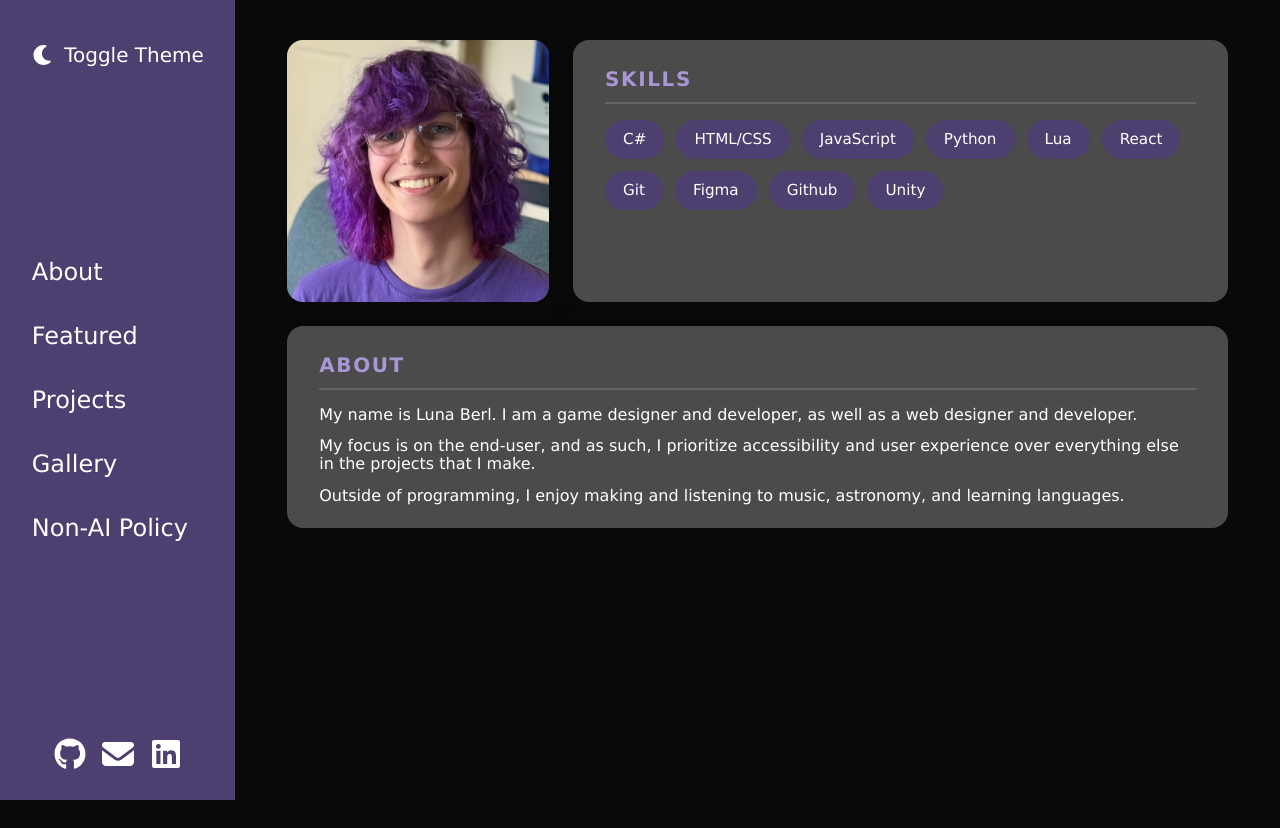
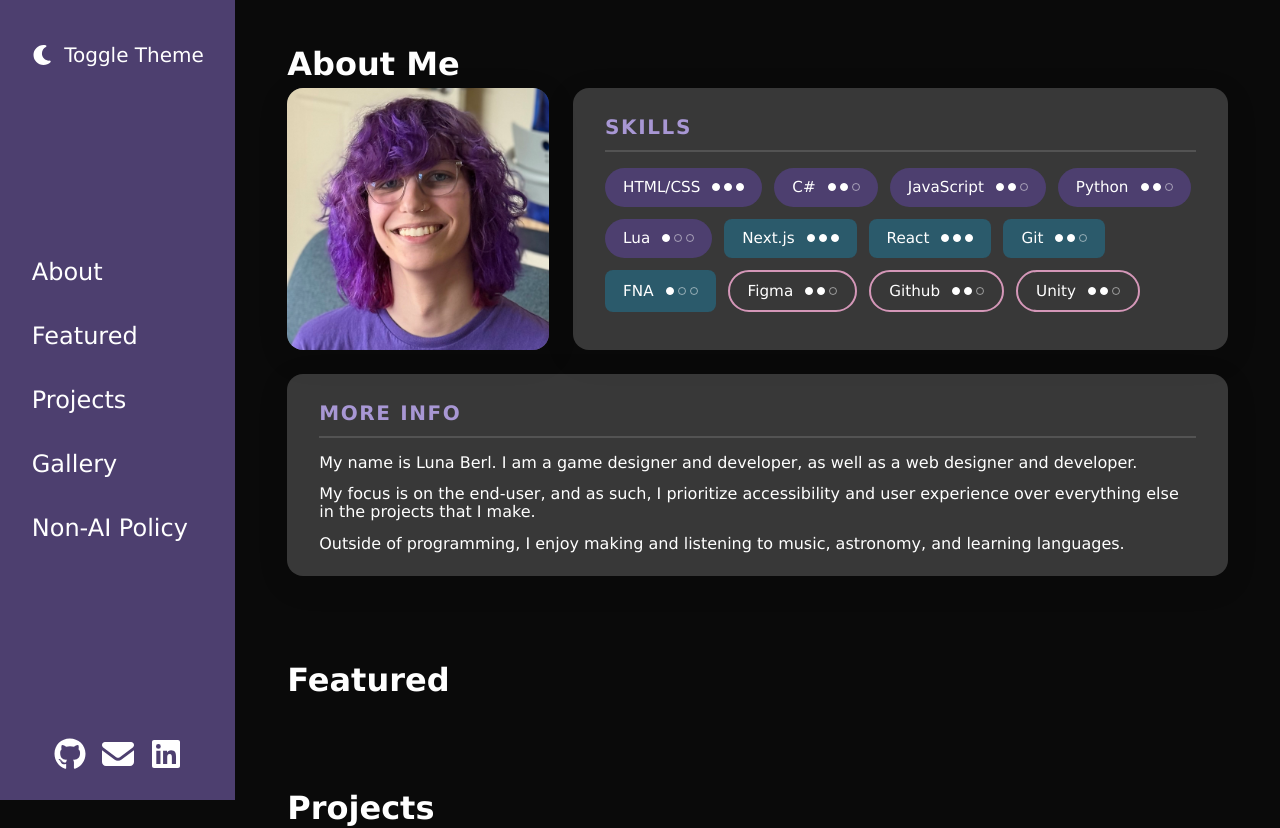
Before and after one commit to Echoviax/portfolio2, a Next.js app: page / in a window 1280 px wide. Shown: the top 828 px of the page. Built offline with nearby package versions, Linux system fonts and the light colour scheme.

Commit message:
Updated skills

```diff
--- a/app/components/About.tsx
+++ b/app/components/About.tsx
@@ -17,24 +17,26 @@ export default function AboutPage() {
                 {/* These'll eventually be color/shape coded and have an indicator of proficiency */}
                 <div id="about-skill-parent">
                     {/* Programming languages */}
-                    <SkillCell name="C#" />
-                    <SkillCell name="HTML/CSS" />
-                    <SkillCell name="JavaScript" />
-                    <SkillCell name="Python" />
-                    <SkillCell name="Lua" />
+                    <SkillCell name="HTML/CSS" category="language" level={3} />
+                    <SkillCell name="C#" category="language" level={2} />
+                    <SkillCell name="JavaScript" category="language" level={2} />
+                    <SkillCell name="Python" category="language" level={2} />
+                    <SkillCell name="Lua" category="language" level={1} />
 
-                    {/* Frameworks */}
-                    <SkillCell name="React" />
-                    <SkillCell name="Git" />
+                    {/* Frameworks & Tools */}
+                    <SkillCell name="Next.js" category="framework" level={3} />
+                    <SkillCell name="React" category="framework" level={3} />
+                    <SkillCell name="Git" category="framework" level={2} />
+                    <SkillCell name="FNA" category="framework" level={1} />
 
                     {/* Specific Apps */}
-                    <SkillCell name="Figma" />
-                    <SkillCell name="Github" />
-                    <SkillCell name="Unity" />
+                    <SkillCell name="Figma" category="app" level={2} />
+                    <SkillCell name="Github" category="app" level={2} />
+                    <SkillCell name="Unity" category="app" level={2} />
                 </div>
             </div>
             <div className="about-cell" id="about-about">
-                <h2>About</h2>
+                <h2>More Info</h2>
                 <div className="about-content">
                     <p>My name is Luna Berl. I am a game designer and developer, as well as a web designer and developer.</p>
                     <p>My focus is on the end-user, and as such, I prioritize accessibility and user experience over everything else in the projects that I make.</p>
--- a/app/components/Skill.tsx
+++ b/app/components/Skill.tsx
@@ -1,8 +1,26 @@
 // that sounds like skin cell...
-export default function SkillCell({name}: {name: string}) {
+type SkillCategory = 'language' | 'framework' | 'app';
+type SkillLevel = 1 | 2 | 3;
+
+export default function SkillCell({ name, category, level }: {
+    name: string;
+    category: SkillCategory;
+    level: SkillLevel;
+}) {
     return (
-        <div className="skill-cell">
+        <div className={`skill-cell skill-${category}`}>
             {name}
+
+            <span className="sr-only">, Skill level: {level} out of 3</span>
+
+            <div className="skill-level-dots" aria-hidden="true">
+                {[1, 2, 3].map((dot) => (
+                    <div
+                        key={dot}
+                        className={`skill-dot ${dot <= level ? 'filled' : 'empty'}`}
+                    />
+                ))}
+            </div>
         </div>
     );
 }
--- a/app/page.tsx
+++ b/app/page.tsx
@@ -11,6 +11,7 @@ export default function Page() {
   return (
     <main id="main">
       <section id="about" tabIndex={-1}>
+        <h1>About Me</h1>
         <AboutPage />
       </section>
 
--- a/app/styles/About.css
+++ b/app/styles/About.css
@@ -1,7 +1,4 @@
 #about-page {
-    width: 90%;
-    max-width: 1100px;
-    margin: 40px auto;
     display: grid;
     grid-template-areas:
         "image skills"
@@ -35,11 +32,48 @@
 
 .skill-cell {
     padding: 8px 18px;
-    border-radius: 32px;
-    background-color: var(--primary-color);
     font-size: 0.95rem;
     font-weight: 500;
     cursor: default;
+    display: flex;
+    align-items: center;
+    gap: 8px;
+}
+
+.skill-language {
+    background-color: var(--skill-lang-bg);
+    border-radius: 32px;
+}
+
+.skill-framework {
+    background-color: var(--skill-frame-bg);
+    border-radius: 8px;
+}
+
+.skill-app {
+    background-color: transparent;
+    border: 2px solid var(--skill-app-color);
+    color: var(--main-text);
+    border-radius: 32px;
+}
+
+.skill-level-dots {
+    display: flex;
+    gap: 4px;
+    margin-left: 4px;
+}
+
+.skill-dot {
+    width: 8px;
+    height: 8px;
+    border-radius: 32px;
+    border: 1.5px solid currentColor;
+    opacity: 0.5;
+}
+
+.skill-dot.filled {
+    background-color: currentColor;
+    opacity: 1;
 }
 
 #about-skill-parent {
--- a/app/styles/Page.css
+++ b/app/styles/Page.css
@@ -4,7 +4,17 @@ main {
     left: 235px;
     display: flex;
     flex-direction: column;
-    gap: 100vh;
+}
+
+main > section {
+    max-width: 1100px;
+    width: 90%;
+    margin: 40px auto;
+}
+
+h1 {
+    font-size: 2rem;
+    font-weight: bold;
 }
 
 @media (max-width: 800px) {
--- a/app/styles/Theme.css
+++ b/app/styles/Theme.css
@@ -2,11 +2,15 @@
   --bg-color: #0e0e0e;
   --primary-color: #4d3f6f;
   --outline-color: #a897d4;
-  --panel-color: #ffffff44;
+  --panel-color: #ffffff30;
   --hover-color: #ffffff24;
   --main-text: white;
   --invert-text: black;
   --neutral-gray: #9d9d9d;
+
+  --skill-lang-bg: #4d3f6f;
+  --skill-frame-bg: #2b5a6b;
+  --skill-app-color: #d497b8;
 }
 
 [data-theme='light'] {
```
